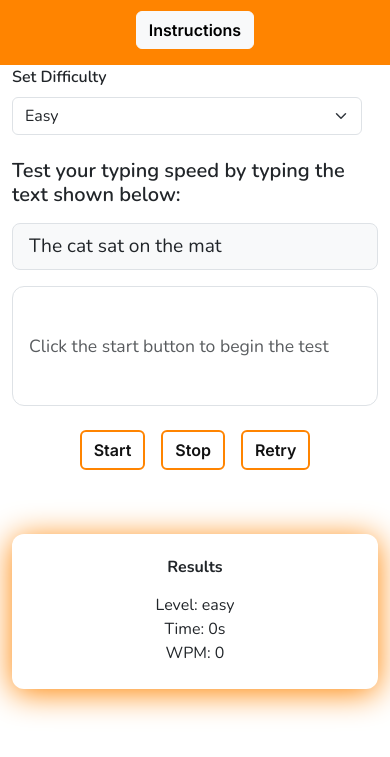
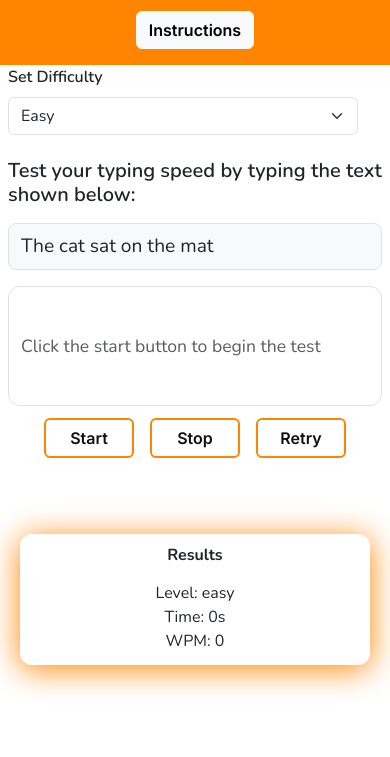
Before and after one commit to bethneyanderson/TypeRacer, a plain HTML site: page index.html in a window 390 px wide. Shown: the part 77-834 px from the top of the page. Drawn offline with nearby package versions, Linux system fonts and the light colour scheme.

Commit message:
Make responsive across all devices

```diff
--- a/index.html
+++ b/index.html
@@ -44,10 +44,10 @@
       </button>
     </header>
 
-    <div class="container" style="max-width: 1000px">
+    <div class="container" style="max-width: 1000px;">
       <div class="row align-items-start">
-        <div class="col-lg-7 col-md-7 col-12">
-          <div class="mb-4" style="max-width: 350px">
+        <div class="col-lg-7 col-md-12 col-12">
+          <div class="mb-4" style="max-width: 350px; min-width: 200px;">
             <label
               for="difficulty-select"
               class="form-label"
@@ -92,7 +92,7 @@
                 border-radius: 12px;
               " />
           </div>
-          <div class="d-flex gap-3 justify-content-center mb-4">
+          <div class="d-flex gap-3 justify-content-center mb-4 flex-wrap">
             <button
               type="button"
               class="btn"
@@ -101,6 +101,7 @@
                 color: #111;
                 font-weight: 600;
                 font-family: 'Inter', sans-serif;
+                min-width: 90px;
               ">
               Start
             </button>
@@ -112,6 +113,7 @@
                 color: #111;
                 font-weight: 600;
                 font-family: 'Inter', sans-serif;
+                min-width: 90px;
               ">
               Stop
             </button>
@@ -123,12 +125,13 @@
                 color: #111;
                 font-weight: 600;
                 font-family: 'Inter', sans-serif;
+                min-width: 90px;
               ">
               Retry
             </button>
           </div>
         </div>
-        <div class="col-lg-5 col-md-5 col-12">
+        <div class="col-lg-5 col-md-12 col-12">
           <div
             class="p-4 mb-4"
             style="
@@ -138,6 +141,9 @@
               box-shadow: 0 4px 32px 0 #ff8400;
               text-align: center;
               margin-top: 2.5rem;
+              max-width: 350px;
+              margin-left: auto;
+              margin-right: auto;
             ">
             <h6
               style="
@@ -164,5 +170,46 @@
       src="https://cdn.jsdelivr.net/npm/bootstrap@5.3.6/dist/js/bootstrap.bundle.min.js"
       integrity="sha384-j1CDi7MgGQ12Z7Qab0qlWQ/Qqz24Gc6BM0thvEMVjHnfYGF0rmFCozFSxQBxwHKO"
       crossorigin="anonymous"></script>
+    <style>
+      @media (max-width: 991.98px) {
+        .container[style*='max-width: 1000px'] .row.align-items-start {
+          flex-direction: column;
+        }
+        .container[style*='max-width: 1000px'] .col-lg-5 {
+          margin-top: 1.5rem !important;
+        }
+      }
+      @media (max-width: 767.98px) {
+        .container[style*='max-width: 1000px'] {
+          padding-left: 8px;
+          padding-right: 8px;
+        }
+        .form-control-lg {
+          font-size: 1rem;
+          padding: 0.75rem 1rem;
+        }
+        .p-4 {
+          padding: 1.25rem !important;
+        }
+        .mb-4 {
+          margin-bottom: 1.25rem !important;
+        }
+      }
+      @media (max-width: 575.98px) {
+        .container[style*='max-width: 1000px'] .p-4 {
+          padding: 0.75rem !important;
+        }
+        .container[style*='max-width: 1000px'] .mb-4 {
+          margin-bottom: 0.75rem !important;
+        }
+        .container[style*='max-width: 1000px'] .form-control-lg {
+          font-size: 0.95rem;
+          padding: 0.5rem 0.75rem;
+        }
+        .container[style*='max-width: 1000px'] .p-4.mb-4 {
+          max-width: 100%;
+        }
+      }
+    </style>
   </body>
 </html>
```
